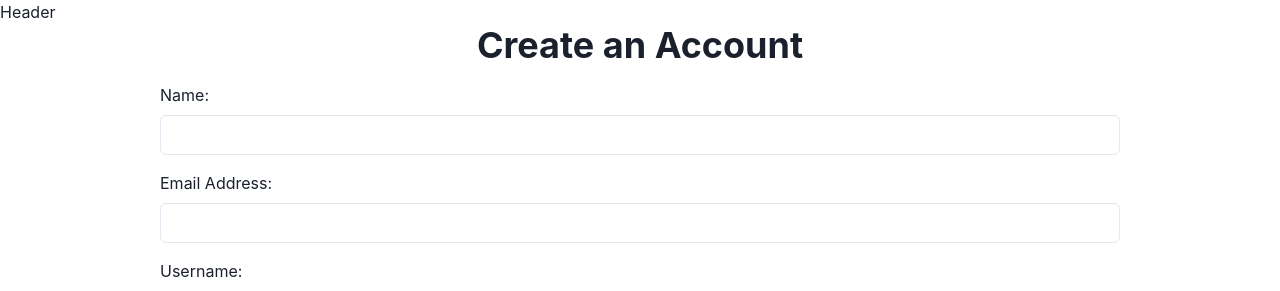
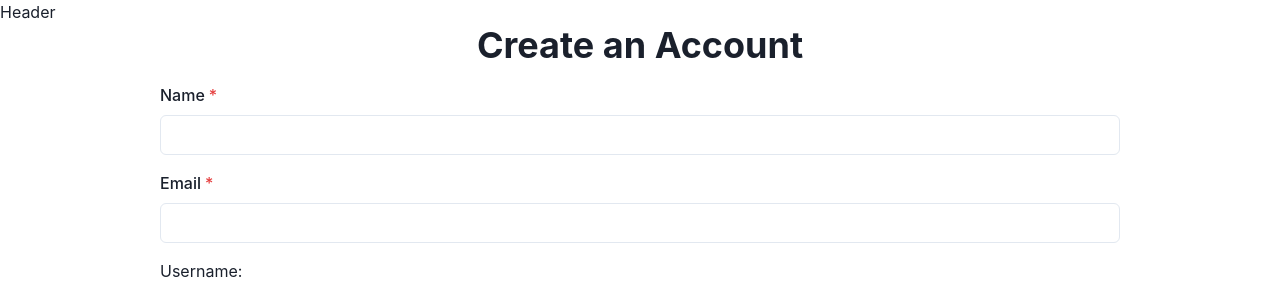
Before and after one commit to priceclaire/todo-list, a React (Create React App) app in the folder frontend/: page /sign-up in a window 1280 px wide. Shown: the top 291 px of the page. Built offline with nearby package versions, Linux system fonts and the light colour scheme.

Commit message:
Add validation to name and email input

```diff
--- a/frontend/src/Pages/Signup.tsx
+++ b/frontend/src/Pages/Signup.tsx
@@ -1,14 +1,19 @@
 import { useState } from 'react';
 import axios from 'axios';
-import { Box, Button, Heading, Input, Text } from '@chakra-ui/react';
+import { Box, Button, FormControl, FormErrorMessage, FormHelperText, FormLabel, Heading, Input, Text } from '@chakra-ui/react';
 
 const SignUp = () => {
-    const [name, setName] = useState('');
-    const [email, setEmail] = useState('');
-    const [username, setUsername] = useState('');
-    const [password, setPassword] = useState('');
+    const [name, setName] = useState("");
+    const [email, setEmail] = useState("");
+    const [username, setUsername] = useState("");
+    const [password, setPassword] = useState("");
+    const [submitClicked, setSubmitClicked] = useState(false);
+
+    const isErrorName = name === "" && submitClicked;
+    const isErrorEmail = email === "" && submitClicked;
 
     const onChangeName = (e: any) => {
+        setSubmitClicked(false);
         console.log(e.target.value);
         setName(e.target.value);
     };
@@ -29,6 +34,7 @@ const SignUp = () => {
     };
 
     const onSubmit = () => {
+        setSubmitClicked(true);
         axios.post("http://localhost:3025/auth/sign-up", {
             name,
             email,
@@ -36,6 +42,10 @@ const SignUp = () => {
             password,
         }).then((res) => {
             console.log("RESPONSE", res);
+            setName("");
+            setEmail("");
+            setUsername("");
+            setPassword("");
         });
     };
 
@@ -43,21 +53,36 @@ const SignUp = () => {
         <Box>
             <Heading textAlign="center" mb={4}>Create an Account</Heading>
             <Box maxW="75%" display="flex" flexDirection="column" alignItems="center" margin="0 auto" gap="4">
-                <Box display="flex" flexDirection="column" gap="2" w="100%">
-                    <Text>Name: </Text>
-                    <Input type="text" onChange={onChangeName} />
-                </Box>
-                <Box display="flex" flexDirection="column" gap="2" w="100%">
+
+
+
+                <FormControl isInvalid={isErrorName} isRequired>
+                <FormLabel>Name</FormLabel>
+                <Input type='text' value={name} onChange={onChangeName} />
+                {!isErrorName ? null : (
+                    <FormErrorMessage>Name is required.</FormErrorMessage>
+                )}
+                </FormControl>
+
+                <FormControl isInvalid={isErrorEmail} isRequired>
+                <FormLabel>Email</FormLabel>
+                <Input type='email' value={name} onChange={onChangeEmail} />
+                {!isErrorName ? null : (
+                    <FormErrorMessage>A valid email is required.</FormErrorMessage>
+                )}
+                </FormControl>
+
+                {/* <Box display="flex" flexDirection="column" gap="2" w="100%">
                     <Text>Email Address: </Text>
-                    <Input type="email" onChange={onChangeEmail} />
-                </Box>
+                    <Input type="email" onChange={onChangeEmail} value={email} />
+                </Box> */}
                 <Box display="flex" flexDirection="column" gap="2" w="100%">
                     <Text>Username: </Text>
-                    <Input type="text" onChange={onChangeUsername} />
+                    <Input type="text" onChange={onChangeUsername} value={username} />
                 </Box>
                 <Box display="flex" flexDirection="column" gap="2" w="100%">
                     <Text>Password: </Text>
-                    <Input type="password" onChange={onChangePassword} />
+                    <Input type="password" onChange={onChangePassword} value={password} />
                 </Box>
                 <Button w="100%" onClick={onSubmit}>Submit</Button>
             </Box>
```
